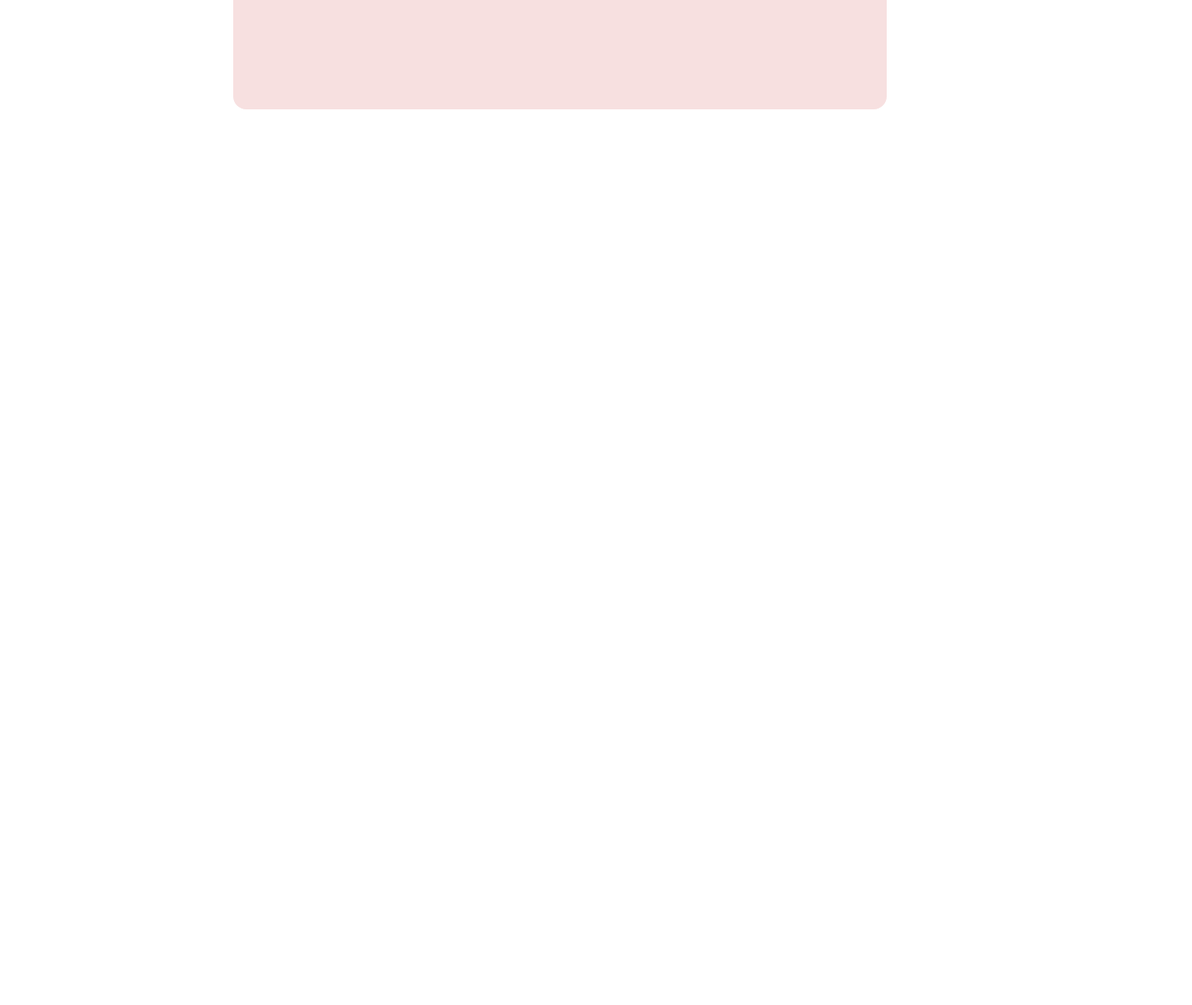
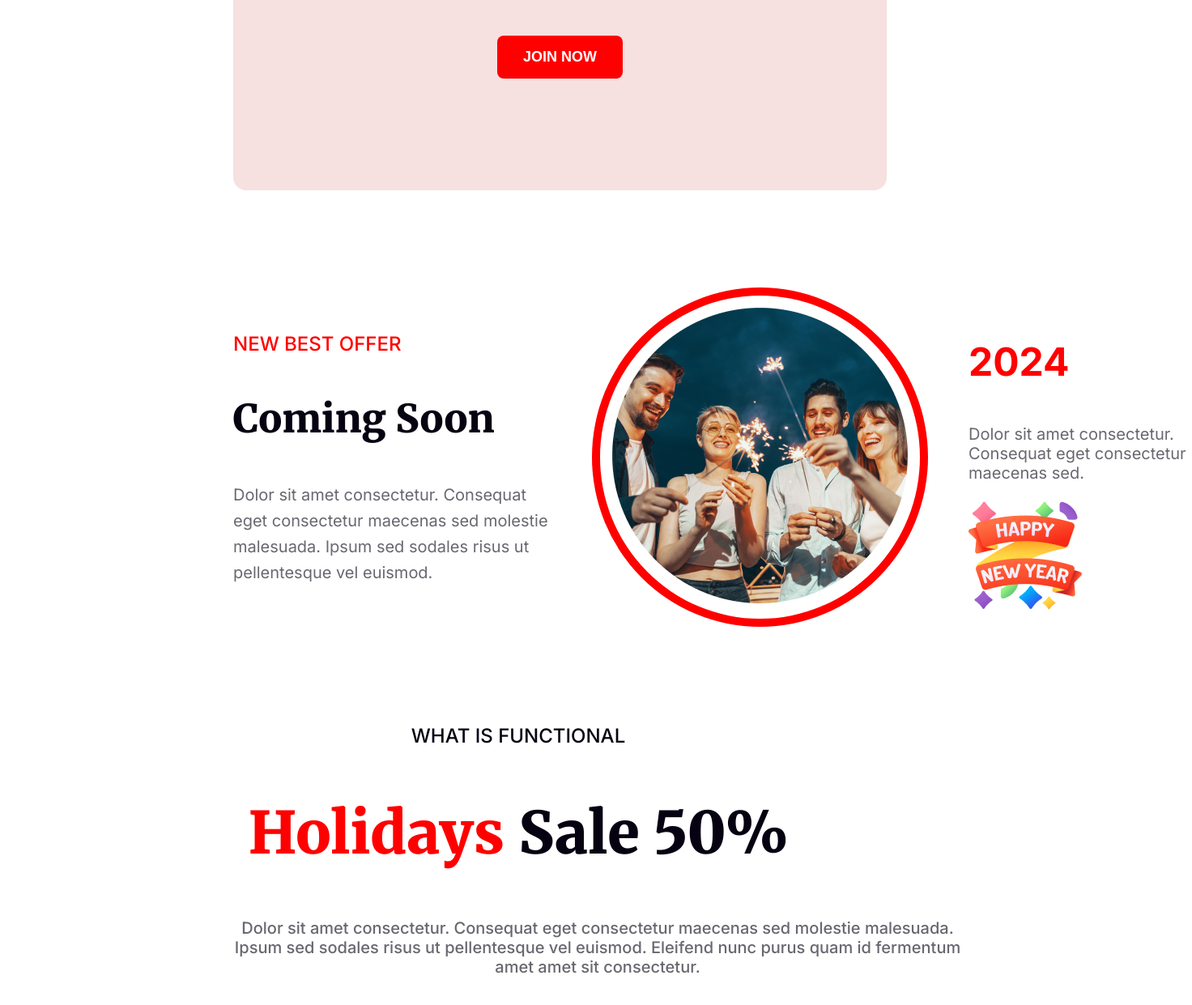
Before and after one commit to Maharab24/Assignment-1, a plain HTML site: page index.html in a window 1280 px wide. Shown: the part 2975-4216 px from the top of the page at 81% size, 1472 px wide, since content can reach past the window. Before the commit the page ends 3230 px from the top, so only its background shows below. Drawn offline with Linux system fonts and the light colour scheme; a web font is replaced by a local one.

Commit message:
section5

```diff
--- a/index.html
+++ b/index.html
@@ -1,11 +1,13 @@
 <!DOCTYPE html>
 <html lang="en">
+
 <head>
     <meta charset="UTF-8">
     <meta name="viewport" content="width=device-width, initial-scale=1.0">
     <title>New Year</title>
     <link rel="stylesheet" href="style.css">
 </head>
+
 <body>
 
     <header>
@@ -30,11 +32,16 @@
         <section class="section2">
 
             <div class="container2">
-
+                <div class="container2-part1">
                     <h1 class="container2-h1">Welcome to midnight party</h1>
-        <p class="container2-p1">Dolor sit amet consectetur. Consequat eget consectetur maecenas sed molestie malesuada. Ipsum sed sodales risus ut pellentesque vel euismod. </p>
+                    <p class="container2-p1">Dolor sit amet consectetur. Consequat eget consectetur maecenas sed
+                        molestie malesuada. Ipsum sed sodales risus ut pellentesque vel euismod. </p>
                     <button>Join Now</button>
 
+                </div>
+                <div class="container2-part2">
+                    <img src="resources/Group 70.png" alt="" id="container2-img">
+                </div>
             </div>
 
 
@@ -43,12 +50,52 @@
 
         <section class="section3">
             <div class="container3">
-    <p><span>Place:</span>  New Park Hotel<br><br>
-    <span>Date:</span>  31 December Night 2023<br><br>
-      <span>Time:</span> Evening 7.30 pm to 12.30 am</p>
+                <p><span>Place:</span> New Park Hotel<br><br>
+                    <span>Date:</span> 31 December Night 2023<br><br>
+                    <span>Time:</span> Evening 7.30 pm to 12.30 am
+                </p>
                 <button id="button2">JOIN NOW</button>
 
             </div>
+        </section>
+
+        <section class="section4">
+
+
+            <div class="container4">
+                <div class="part1">
+                    <p class="container4-p1">NEW BEST OFFER</p>
+                    <p class="container4-p2">Coming Soon</p>
+                    <p class="container4-p3">Dolor sit amet consectetur. Consequat eget consectetur maecenas sed
+                        molestie malesuada. Ipsum sed sodales risus ut pellentesque vel euismod. </p>
+
+                </div>
+
+                <div class="part2">
+                    <div class="container4-img">
+                    <img src="resources/Ellipse 1.png" alt="" class="conatiner4-img1">
+                </div>
+                </div>
+                <div class="part3">
+
+                    <p class="container4-p4">2024</p>
+                    <p class="container4-p5">Dolor sit amet consectetur. Consequat eget consectetur maecenas sed.</p>
+                    <img src="resources/Group 96.png" alt="" class="container4-img2">
+                </div>
+            </div>
+
+
+        </section>
+
+        <section class="section5">
+
+            <p class="section5-p1">WHAT IS FUNCTIONAL</p>
+            <h1 class="section5-h1"><span>Holidays</span> Sale 50%</h1>
+            <p class="section5-p2">Dolor sit amet consectetur. Consequat eget consectetur maecenas sed
+                molestie malesuada. Ipsum sed sodales risus ut pellentesque vel euismod. Eleifend nunc purus quam id fermentum amet amet sit consectetur.</p>
+
+
+
         </section>
 
 
@@ -67,4 +114,5 @@
 
 
 </body>
+
 </html>
--- a/style.css
+++ b/style.css
@@ -108,18 +108,42 @@ font-weight: 700;
     background-repeat: no-repeat;
     background-position: bottom;
     align-items: center;
-    width: 82%;
+    /* width: 82%; */
     border-radius: 16px;
-    height: 600px;
+    height: 700px;
+
+
+}
+.container2{
+    display: flex;
+    justify-content: space-between;
+    align-items: center;
+    gap: 50px;
 
 
 }
 
-.container2{
+#container2-img{
+
+  height: 350px;
+
+}
+.container2-part2{
+    padding-right: 30px;
+
+
+
+
+}
+
+.container2-part1{
     text-align: left;
-    padding-left: 10%;
+    /* padding-left: 10%; */
     padding-top: 126px;
-    margin-bottom: 150px;
+   padding-left: 50px ;
+   padding-right: 100px;
+
+    max-width: 200px;
 }
 
 .container2 .container2-h1{
@@ -142,6 +166,7 @@ font-style: normal;
 font-weight: 400;
 line-height: 30px; /* 166.667% */
 width: 697px;
+max-width: 450px;
 }
 
 button{
@@ -171,9 +196,8 @@ button:hover
 
     margin: 50px 140px 120px 140px;
    background-color: rgb(247, 224, 224);
-    background-size: cover;
-    background-repeat: no-repeat;
-    background-position: bottom;
+
+
     align-items: center;
     width: 82%;
     border-radius: 16px;
@@ -196,3 +220,122 @@ span{
 #button2{
     margin: 50px 0;
 }
+
+
+.section4{
+
+    margin: 50px 140px 120px 140px;
+
+
+
+}
+
+.container4{
+    display: flex;
+    justify-content: space-around;
+    align-items: center;
+    gap: 50px;
+}
+.container4-p1{
+    color: #F00;
+
+font-family: Inter;
+font-size: 24px;
+
+font-weight: 500;
+
+
+}
+
+.container4-p2{
+    color: #070211;
+font-family: Merriweather;
+font-size: 48px;
+font-style: normal;
+font-weight: 900;
+line-height: normal;
+text-transform: capitalize;
+
+}
+
+.container4-p3{
+    color: rgba(7, 2, 17, 0.60);
+font-family: Inter;
+font-size: 20px;
+font-style: normal;
+font-weight: 400;
+line-height: 32px; /* 160% */
+width: 393px;
+
+}
+
+.container4-img{
+    border-radius:100%;
+
+    border: 10px solid red;
+}
+
+.conatiner4-img1{
+    padding: 15px;
+}
+.container4-p4{
+    color: #F00;
+font-family: Inter;
+font-size: 48px;
+
+font-weight: 700;
+
+
+
+}
+.container4-p5{
+    color: rgba(7, 2, 17, 0.60);
+font-family: Inter;
+font-size: 20px;
+
+font-weight: 400;
+width: 276px;
+
+}
+
+
+.section5{
+
+    margin: 50px 140px 120px 140px;
+    text-align: center;
+
+
+
+}
+
+.section5-p1{
+    color: #070211;
+font-family: Inter;
+font-size: 24px;
+
+font-weight: 500;
+
+
+
+}
+.section5-h1{
+    color: #070211;
+font-family: Merriweather;
+font-size: 72px;
+
+font-weight: 900;
+
+
+}
+.section5-p2{
+    width: 900px;
+    color: rgba(7, 2, 17, 0.60);
+text-align: center;
+font-family: Inter;
+font-size: 20px;
+margin: 0 auto;
+
+font-weight: 500;
+
+
+}
```
Lines whose indentation alone changed are shown as unchanged.
